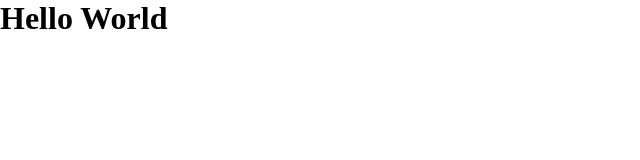
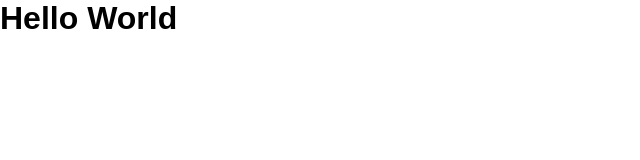
Before and after one commit to chtsilva/EstudoReactJS, a React (Create React App) app: page / in a window 1280 px wide. Shown: the top 160 px of the page, without its empty margins (0-640 px from the left). Built offline with nearby package versions, Linux system fonts and the light colour scheme.

Commit message:
CSS global adicionado

```diff
--- a/src/styles/global.ts
+++ b/src/styles/global.ts
@@ -3,16 +3,52 @@ import { createGlobalStyle } from 'styled-components'
 export const GlobalStyle = createGlobalStyle`
   :root{
     --background: #f0f2f5;
+    --red: #E52E4D;
+    --blue: #5429CC;
+
+    --blue-light: #6933FF;
+
+    --text-title: #363F5F;
+    --text-body: #969CB3;
+
+    --background: #f0f2f5;
+    --shape: #FFFFFF;
   }
+
   *{
     margin: 0;
     padding: 0;
     box-sizing: border-box;
   }
 
+  html{
+    @media (max-width: 1080px) {
+      font-size: 93.75%;
+    }
+    @media(max-width:720px){
+      font-size: 87.5%;
+    }
+  }
   body{
     background: var(----background);
     -webkit-font-smoothing: antialiased;
   }
+  body, input, textarea, button{
+    font-family: 'Poppins', sans-serif;
+    font-weight: 400;
+  }
+
+  h1, h2, h3, h4, h5, h6, strong{
+    font-weight: 600;
+  }
+
+  button{
+      cursor: pointer;
+  }
+  [disabled]{
+    opacity: 0.6;
+    cursor: not-allowed;
+  }
+
 
 `
```
